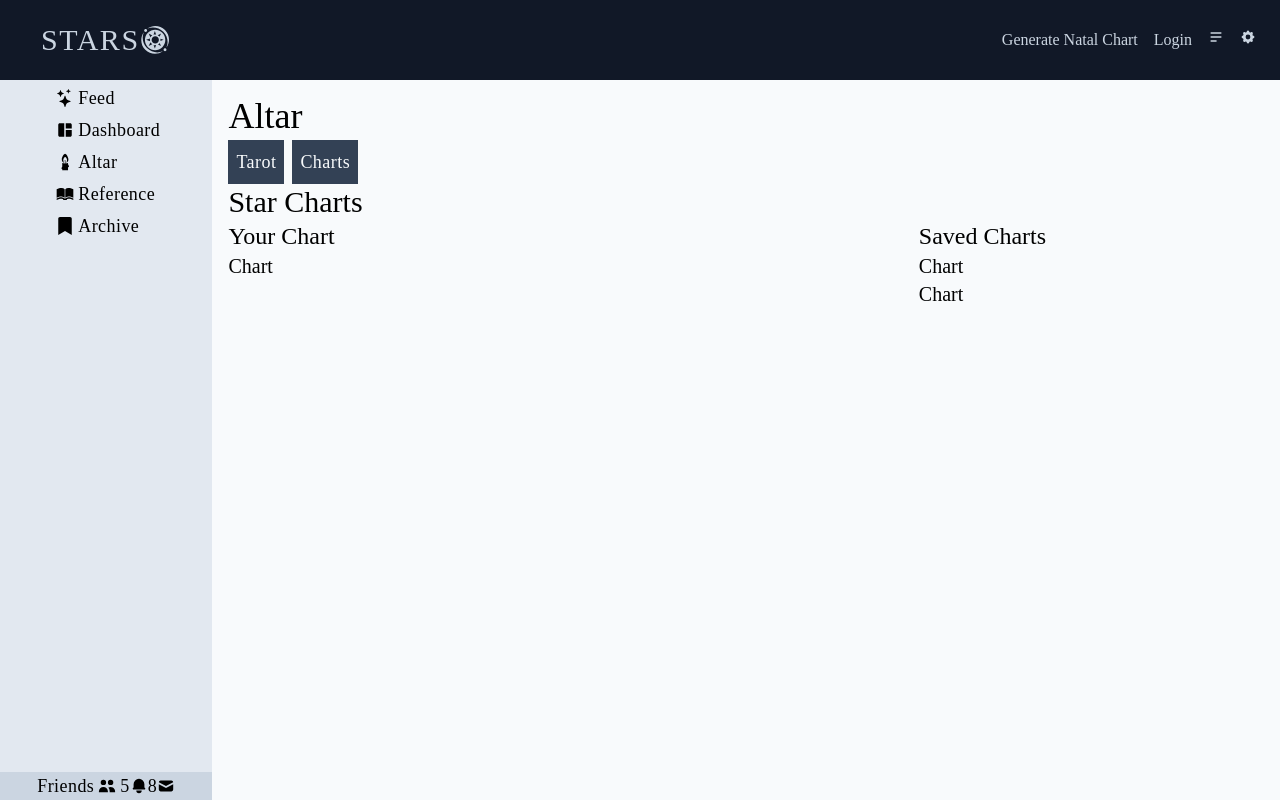
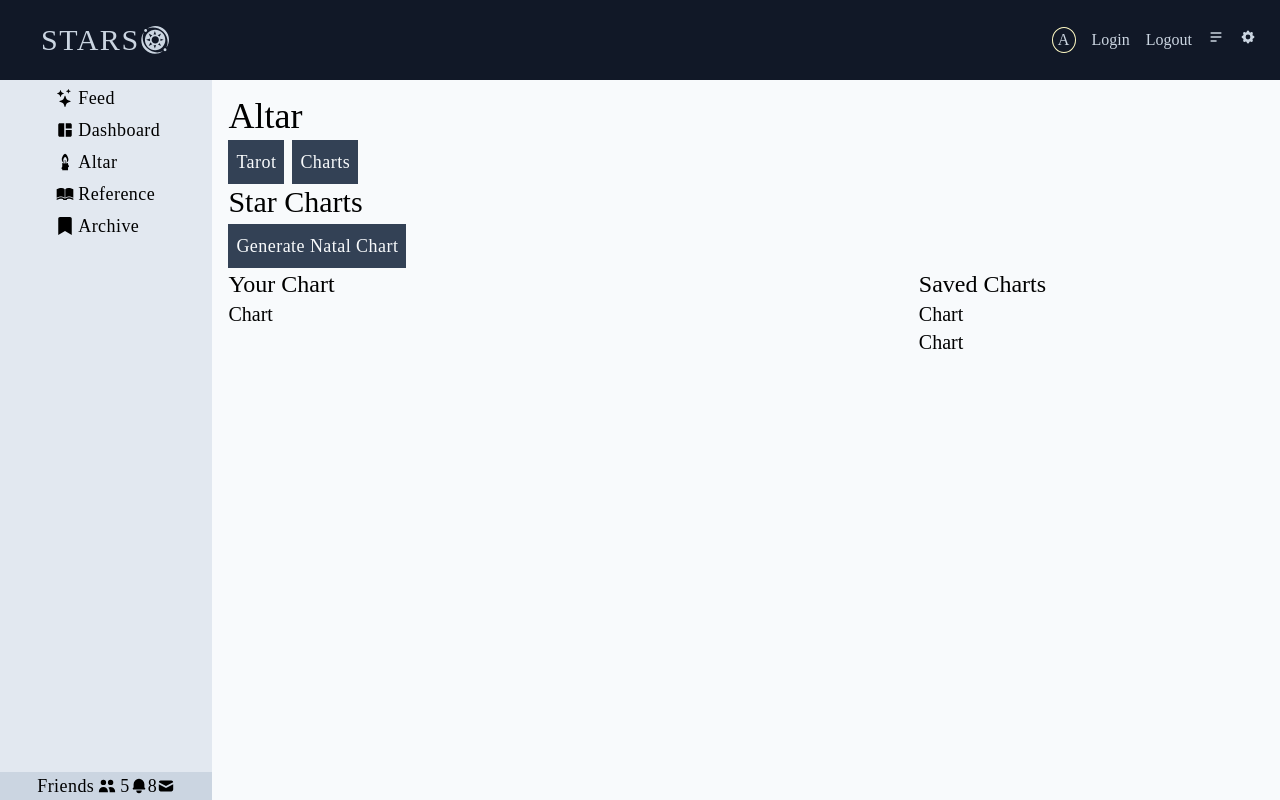
Before and after one commit to allanlalangan/stars, a React (Create React App) app in the folder client/: page /altar/charts in a window 1280 px wide. Built offline with nearby package versions, Linux system fonts and the light colour scheme.

Commit message:
move generate chart link to charts page add logout button add auth api call click handlers

```diff
--- a/client/src/components/Header.jsx
+++ b/client/src/components/Header.jsx
@@ -3,6 +3,9 @@ import { GiStarSattelites } from 'react-icons/gi';
 import { HiMenuAlt2, HiCog } from 'react-icons/hi';
 
 const Header = () => {
+  const handleLogout = () => {
+    window.open('http://localhost:5000/auth/logout', '_self');
+  };
   return (
     <header className='flex h-header w-full items-center justify-between bg-gray-900 pr-4 text-slate-300'>
       <Link className='w-1/5' to='/'>
@@ -12,16 +15,22 @@ const Header = () => {
         </span>
       </Link>
       <nav className='flex w-full items-center justify-end'>
-        <Link to='/generate-chart'>
-          <button className='mx-2 transition hover:text-slate-100'>
-            Generate Natal Chart
-          </button>
+        <Link to='/login'>
+          <figure className='mx-2 flex w-6 justify-center rounded-[50%] border border-yellow-100 transition hover:text-slate-100'>
+            <span>A</span>
+          </figure>
         </Link>
         <Link to='/login'>
           <button className='mx-2 transition hover:text-slate-100'>
             Login
           </button>
         </Link>
+        <button
+          onClick={handleLogout}
+          className='mx-2 transition hover:text-slate-100'
+        >
+          Logout
+        </button>
         <Link to='/'>
           <button className='mx-2 transition hover:text-slate-100'>
             <HiMenuAlt2 />
--- a/client/src/components/Login.jsx
+++ b/client/src/components/Login.jsx
@@ -13,12 +13,20 @@ const Login = () => {
     console.log(user);
   };
 
+  const googleAuth = () => {
+    window.open('http://localhost:5000/auth/google/callback', '_self');
+  };
+
   return (
     <form
       onSubmit={handleSubmit}
       className='m-auto mt-4 flex flex-col border border-indigo-200 p-4 md:w-1/2'
     >
-      <button className='flex items-center justify-center bg-indigo-50 py-4 transition hover:bg-indigo-200'>
+      <button
+        type='button'
+        onClick={googleAuth}
+        className='flex items-center justify-center bg-indigo-50 py-4 transition hover:bg-indigo-200'
+      >
         <FcGoogle className='mx-2 text-2xl' />
 
         <span className=''>Login with Google</span>
--- a/client/src/pages/charts.js
+++ b/client/src/pages/charts.js
@@ -1,7 +1,14 @@
+import { Link } from 'react-router-dom';
+
 const ChartsPage = () => {
   return (
     <article>
       <h3>Star Charts</h3>
+      <Link to='/generate-chart'>
+        <button className='mr-2 mt-1 flex cursor-pointer items-center bg-slate-700 p-2 text-lg tracking-wide text-slate-50'>
+          Generate Natal Chart
+        </button>
+      </Link>
       <section className='flex w-full'>
         <article className='w-2/3'>
           <h4>Your Chart</h4>
```
